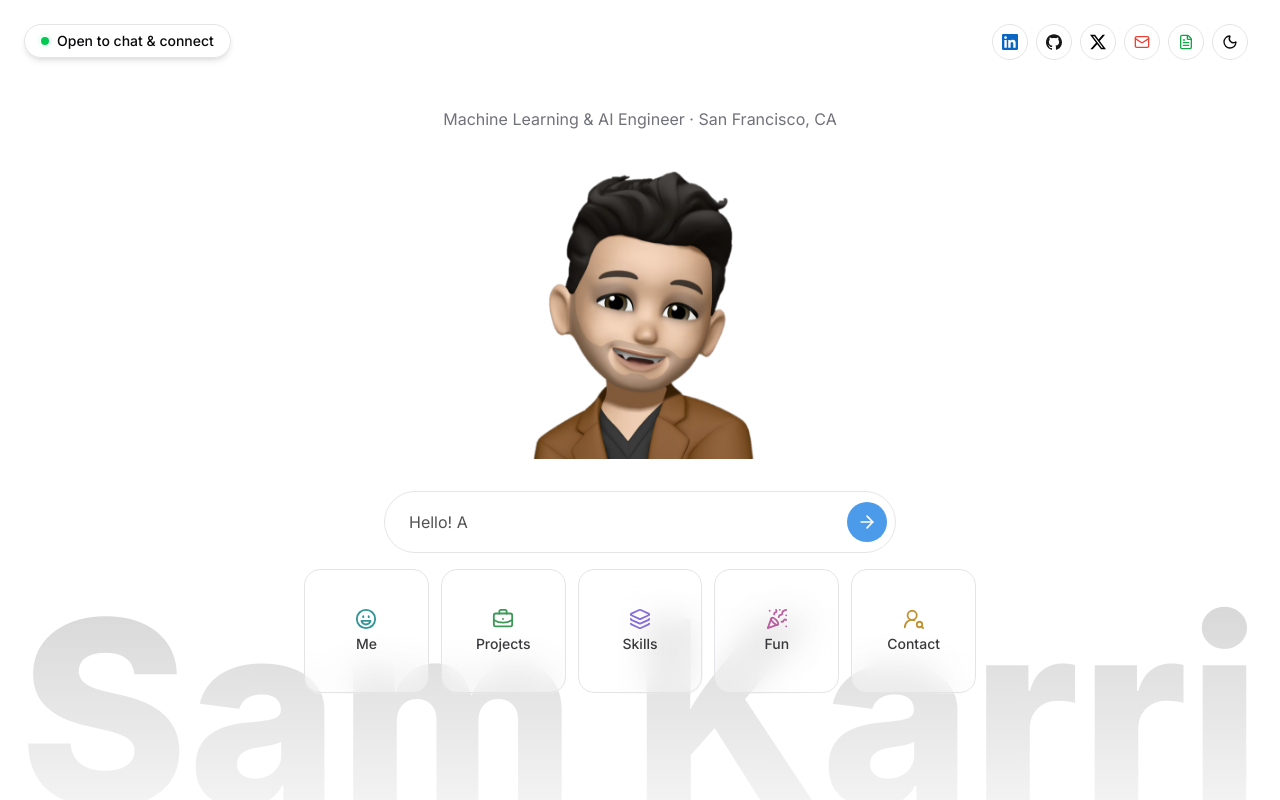
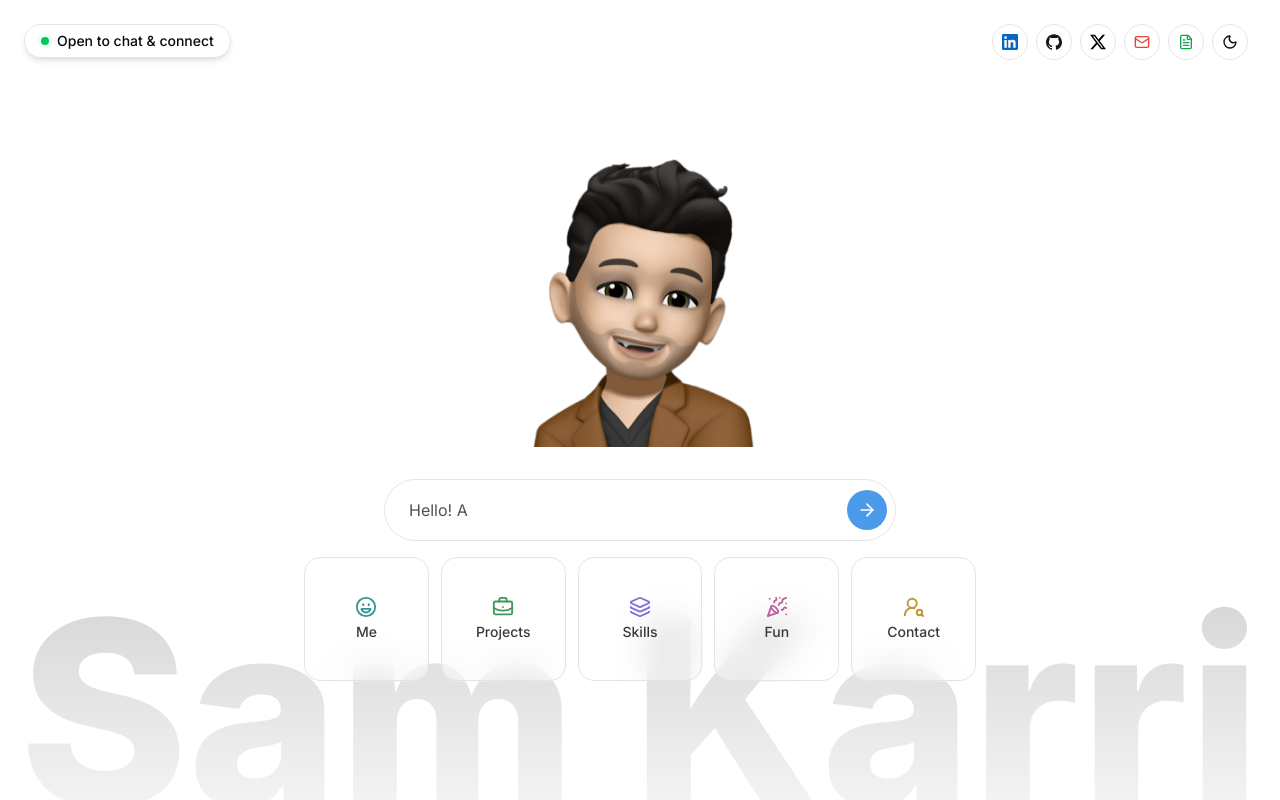
Before and after one commit to samshanmukh/portfolio, a Next.js app: page / in a window 1280 px wide. Built offline with nearby package versions, Linux system fonts and the light colour scheme; no server answers.

Commit message:
Remove role/location line from the top of the home page
Co-Authored-By: Claude Opus 5.5 (1M context) <noreply@anthropic.com>
Claude-Session: https://claude.ai/code/session_01Tdxepp6MrgJSY2gYCTn3Us

```diff
--- a/app/page.tsx
+++ b/app/page.tsx
@@ -81,9 +81,6 @@ export default function Home() {
         <h1 className="sr-only">
           {profile.name} — {profile.role}
         </h1>
-        <p className="text-sm text-muted md:text-base">
-          {profile.role} · {profile.location}
-        </p>
       </motion.div>
 
       {/* centre memoji */}
```
